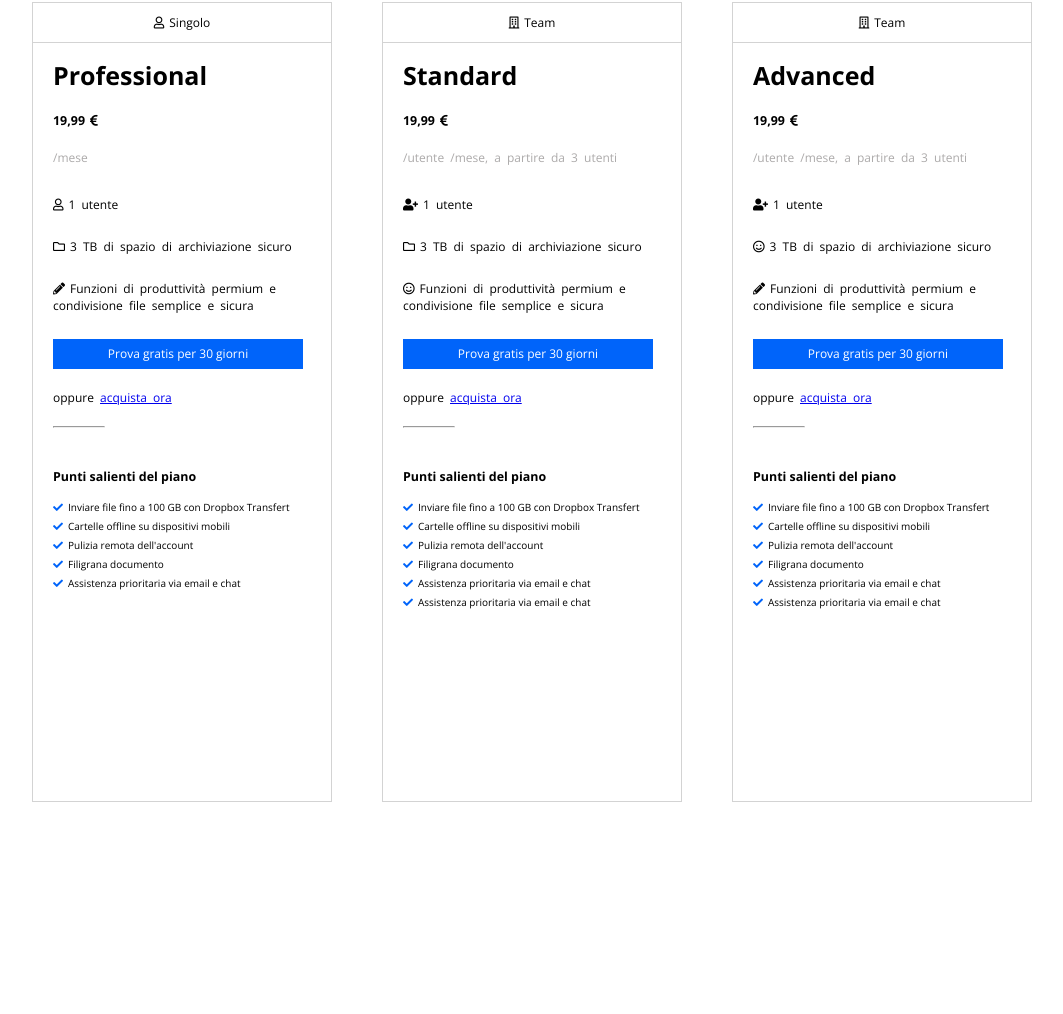
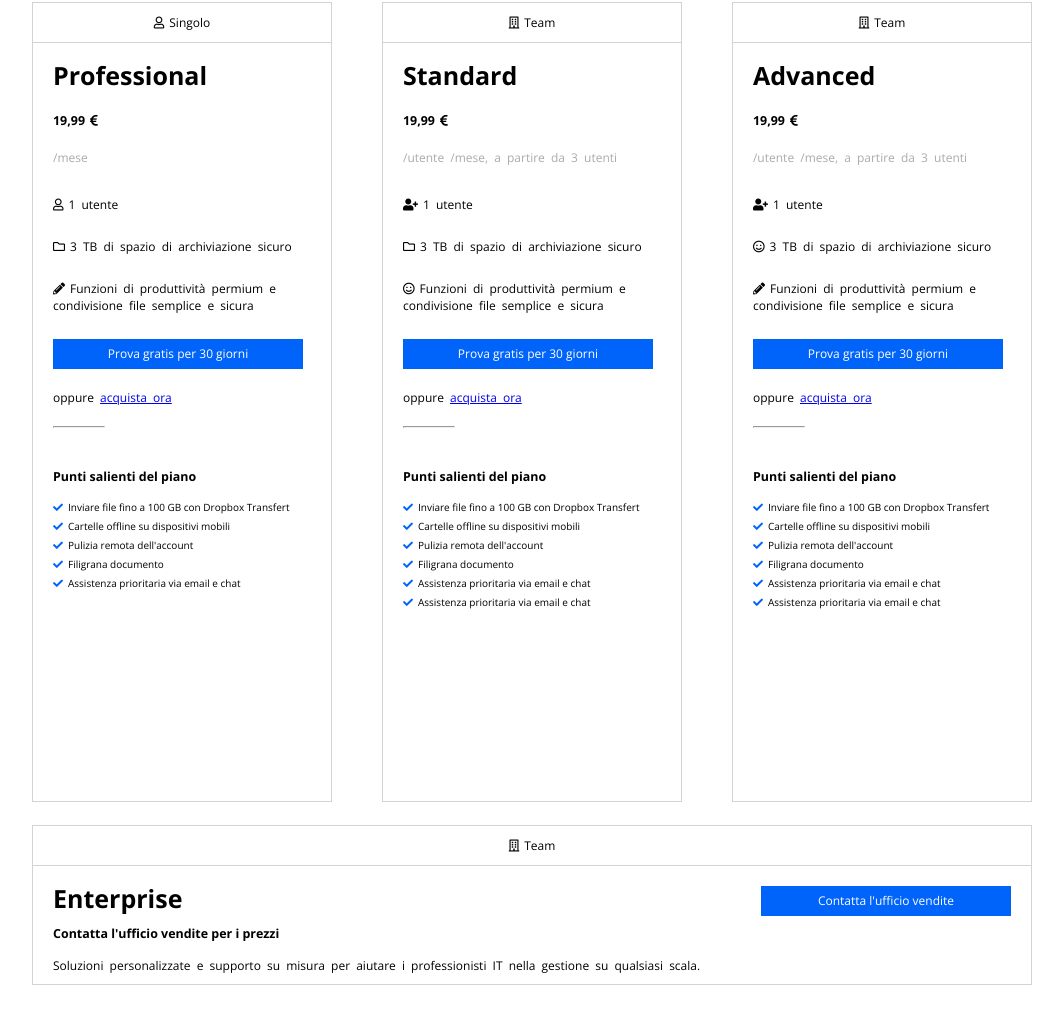
Before and after one commit to anilraj-rgb/htmlcss-dropbox, a plain HTML site: page index.html in a window 1280 px wide. Shown: the part 875-1889 px from the top of the page, without its empty margins (108-1171 px from the left). Before the commit the page ends 1700 px from the top, so only its background shows below. Drawn offline with nearby package versions, Linux system fonts and the light colour scheme.

Commit message:
[UPD] complite the enterprise

```diff
--- a/css/style.css
+++ b/css/style.css
@@ -258,3 +258,15 @@
     margin-right: 5px;
   }
   /* /PREZZI */
+
+   /* ENTERPRISE */
+.container.enterprise {
+    height: 160px;
+    border: 1px lightgrey solid;
+  }
+
+  .bt-enterprise {
+    margin-top: 20px;
+    margin-right: 20px;
+  }
+  /* / ENTERPRISE */
--- a/index.html
+++ b/index.html
@@ -198,3 +198,22 @@
   </div>
 </div>
 <!-- / PREZZI  -->
+
+<!-- ENTERPRISE -->
+<div class="container enterprise">
+  <div class="row">
+      <div class="item-top team">
+          <p>Team</p>
+      </div>
+      <div class="details fl">
+          <h3>Enterprise</h3>
+          <h5>Contatta l'ufficio vendite per i prezzi</h5>
+          <p>Soluzioni personalizzate e supporto su misura per aiutare i professionisti IT nella gestione su qualsiasi scala.</p>
+      </div>
+
+      <div class="bt main bt-enterprise fr">
+          <a href="#">Contatta l'ufficio vendite</a>
+      </div>
+  </div>
+</div>
+<!-- / ENTERPRISE -->
```
